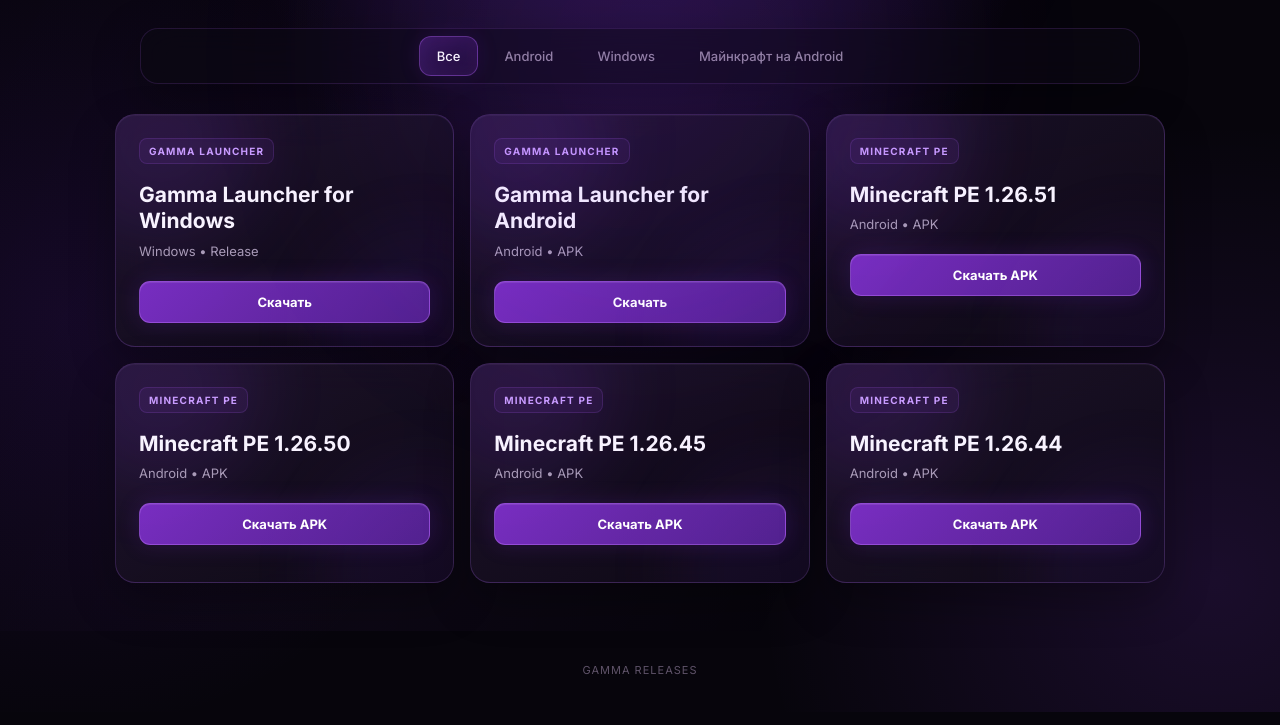
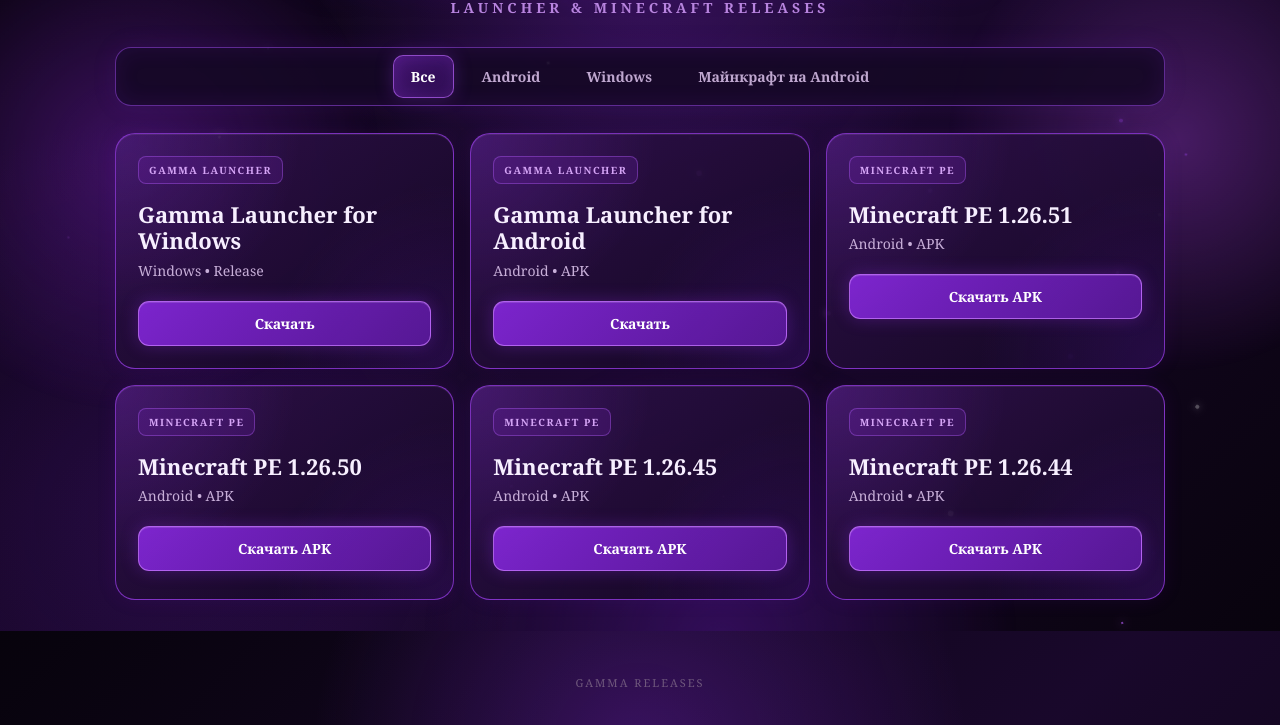
Before and after one commit to FlyRaz-mcpe/Gamma-launcher-realises-, a website: page index.html in a window 1280 px wide. Shown: the part 169-894 px from the top of the page. Drawn offline with Linux system fonts and the light colour scheme.

Commit message:
Add files via upload

```diff
--- a/index.html
+++ b/index.html
@@ -6,131 +6,154 @@
 <title>Gamma Releases</title>
 
 <style>
-@import url('https://fonts.googleapis.com/css2?family=Inter:wght@400;500;600;700;800&display=swap');
-
 *{box-sizing:border-box}
 
 :root{
-  --bg:#07050c;
-  --panel:rgba(20,14,31,.72);
-  --panel2:rgba(31,20,48,.78);
-  --line:rgba(177,112,255,.22);
-  --purple:#9d4cff;
-  --purple2:#c27aff;
-  --text:#f8f3ff;
-  --muted:#a99bb8;
+  --text:#f7efff;
+  --muted:#c8afd9;
 }
 
+html,body{margin:0;min-height:100%}
+
 body{
-  margin:0;
-  min-height:100vh;
   color:var(--text);
-  font-family:Inter,Arial,sans-serif;
+  font-family:Georgia,"Times New Roman",serif;
   background:
-    radial-gradient(ellipse at 50% -15%,rgba(145,62,255,.30),transparent 46%),
-    radial-gradient(circle at 5% 55%,rgba(107,35,205,.13),transparent 32%),
-    radial-gradient(circle at 95% 85%,rgba(156,67,255,.13),transparent 32%),
-    var(--bg);
+    radial-gradient(circle at 50% 15%,rgba(132,42,219,.34),transparent 35%),
+    radial-gradient(circle at 12% 85%,rgba(107,27,189,.20),transparent 30%),
+    linear-gradient(135deg,#07030c,#19082b 55%,#08030d);
+  background-attachment:fixed;
   overflow-x:hidden;
 }
 
-/* Atmosphere */
-body:before{
-  content:"";
+/* ---------- Ambient layer (GPU-friendly: no blur filters, transform/opacity only) ---------- */
+.ambient{
   position:fixed;
   inset:0;
+  z-index:0;
   pointer-events:none;
-  background:
-    linear-gradient(115deg,transparent 0%,rgba(177,100,255,.035) 45%,transparent 70%);
+  overflow:hidden;
+  contain:strict;
 }
 
-body:after{
-  content:"";
-  position:fixed;
-  width:520px;
-  height:520px;
-  left:50%;
-  top:28%;
-  transform:translate(-50%,-50%);
+.orb{
+  position:absolute;
   border-radius:50%;
-  background:rgba(128,45,255,.08);
-  filter:blur(100px);
-  pointer-events:none;
+  will-change:transform;
+}
+.orb1{width:520px;height:520px;left:-200px;top:14%;
+  background:radial-gradient(circle,rgba(139,37,216,.38),transparent 68%);
+  animation:orbFloat1 18s ease-in-out infinite}
+.orb2{width:480px;height:480px;right:-180px;top:4%;
+  background:radial-gradient(circle,rgba(192,76,255,.30),transparent 68%);
+  animation:orbFloat2 22s ease-in-out infinite}
+.orb3{width:620px;height:620px;left:34%;bottom:-340px;
+  background:radial-gradient(circle,rgba(95,25,170,.42),transparent 68%);
+  animation:orbFloat3 26s ease-in-out infinite}
+
+@keyframes orbFloat1{0%,100%{transform:translate3d(0,0,0)}50%{transform:translate3d(120px,-70px,0)}}
+@keyframes orbFloat2{0%,100%{transform:translate3d(0,0,0)}50%{transform:translate3d(-100px,90px,0)}}
+@keyframes orbFloat3{0%,100%{transform:translate3d(0,0,0)}50%{transform:translate3d(-80px,-60px,0)}}
+
+/* Particles */
+.particle{
+  position:absolute;
+  left:var(--x);
+  top:var(--y);
+  width:var(--s);
+  height:var(--s);
+  background:var(--pc);
+  box-shadow:0 0 8px var(--pc);
+  opacity:0;
+  will-change:transform,opacity;
+  animation:particleFloat var(--dur) ease-in-out infinite;
+  animation-delay:var(--delay);
+}
+.particle.circle{border-radius:50%}
+.particle.square{border-radius:2px}
+.particle.star{clip-path:polygon(50% 0%,61% 36%,100% 50%,61% 64%,50% 100%,39% 64%,0% 50%,39% 36%);box-shadow:none}
+
+@keyframes particleFloat{
+  0%,100%{transform:translate3d(0,0,0) rotate(0deg) scale(.72);opacity:0}
+  12%{opacity:var(--o)}
+  32%{transform:translate3d(var(--mx1),var(--my1),0) rotate(75deg) scale(1)}
+  55%{transform:translate3d(var(--mx2),var(--my2),0) rotate(165deg) scale(.86)}
+  78%{transform:translate3d(var(--mx3),var(--my3),0) rotate(260deg) scale(1.08)}
+  90%{opacity:var(--o)}
 }
 
-/* Header */
+/* Pause everything when tab is hidden */
+.ambient.paused .orb,
+.ambient.paused .particle{animation-play-state:paused}
+
+/* ---------- Layout ---------- */
 header{
   position:relative;
+  z-index:2;
   text-align:center;
-  padding:58px 18px 30px;
+  padding:55px 18px 30px;
 }
 
 .logo{
   margin:0;
-  font-size:clamp(42px,11vw,78px);
-  line-height:1;
-  font-weight:800;
-  letter-spacing:-3px;
+  font-size:clamp(42px,11vw,76px);
+  font-weight:700;
+  letter-spacing:1px;
   text-shadow:
-    0 0 12px rgba(178,91,255,.75),
-    0 0 38px rgba(129,46,255,.42);
+    0 0 6px rgba(255,210,255,.55),
+    0 0 20px rgba(180,76,255,.85),
+    0 0 45px rgba(119,31,214,.55);
 }
 
 .subtitle{
-  margin:15px 0 0;
-  color:#aa9bb8;
-  font-size:13px;
-  letter-spacing:2px;
+  margin:9px 0 0;
+  color:#b884df;
+  font-size:14px;
+  font-weight:700;
+  letter-spacing:4px;
   text-transform:uppercase;
 }
 
-/* Tabs */
 .tabs{
   position:relative;
+  z-index:3;
   display:flex;
+  flex-wrap:wrap;
   justify-content:center;
-  flex-wrap:wrap;
-  gap:8px;
-  width:min(1000px,calc(100% - 24px));
-  margin:0 auto 30px;
+  gap:10px;
+  width:min(1050px,calc(100% - 28px));
+  margin:0 auto 27px;
   padding:7px;
-  border:1px solid rgba(179,105,255,.15);
-  border-radius:18px;
-  background:rgba(12,8,19,.66);
-  backdrop-filter:blur(18px);
-  box-shadow:0 15px 50px rgba(0,0,0,.28);
+  border:1px solid rgba(156,71,235,.55);
+  border-radius:16px;
+  background:rgba(21,8,37,.88);
+  box-shadow:inset 0 0 22px rgba(124,36,205,.13),0 0 25px rgba(114,30,202,.12);
 }
 
 .tab{
   border:1px solid transparent;
+  border-radius:10px;
+  padding:11px 17px;
   background:transparent;
-  color:#93859f;
-  padding:11px 17px;
-  border-radius:12px;
+  color:#bfa7cf;
   cursor:pointer;
-  font:500 13px Inter,Arial,sans-serif;
-  transition:.2s ease;
+  font:700 14px Georgia,"Times New Roman",serif;
+  transition:color .2s,border-color .2s,background .2s,box-shadow .2s;
 }
 
-.tab:hover{
-  color:#e8d9f5;
-  background:rgba(139,69,211,.10);
+.tab:hover,
+.tab.active{
+  color:#fff;
+  border-color:rgba(191,105,255,.65);
+  background:linear-gradient(135deg,rgba(121,36,202,.46),rgba(65,17,115,.50));
+  box-shadow:inset 0 0 18px rgba(180,78,255,.18),0 0 18px rgba(155,58,240,.27);
 }
 
-.tab.active{
-  color:#fff;
-  border-color:rgba(183,105,255,.38);
-  background:linear-gradient(135deg,rgba(125,48,205,.34),rgba(79,29,130,.24));
-  box-shadow:
-    inset 0 0 18px rgba(171,83,255,.08),
-    0 0 22px rgba(145,55,255,.12);
-}
-
-/* Content */
 .container{
   position:relative;
+  z-index:2;
   width:min(1050px,calc(100% - 28px));
-  margin:0 auto 70px;
+  margin:0 auto 65px;
 }
 
 .grid{
@@ -139,256 +162,246 @@
   gap:16px;
 }
 
-/* Cards */
+/* ---------- Cards (glow via gradients instead of blur filters) ---------- */
 .card{
   position:relative;
-  min-height:220px;
-  padding:23px;
+  min-height:215px;
+  padding:22px;
   overflow:hidden;
+  border:1px solid rgba(145,58,220,.80);
   border-radius:20px;
-  border:1px solid var(--line);
   background:
-    linear-gradient(145deg,rgba(34,22,49,.82),rgba(13,9,19,.88));
-  backdrop-filter:blur(18px);
-  box-shadow:
-    inset 0 1px 0 rgba(255,255,255,.045),
-    0 18px 45px rgba(0,0,0,.28);
-  transition:transform .25s ease,border-color .25s ease,box-shadow .25s ease;
-}
-
-.card:before{
-  content:"";
-  position:absolute;
-  left:-50px;
-  top:-70px;
-  width:190px;
-  height:190px;
-  border-radius:50%;
-  background:rgba(158,70,255,.11);
-  filter:blur(35px);
-}
-
-.card:after{
-  content:"";
-  position:absolute;
-  right:-80px;
-  bottom:-100px;
-  width:220px;
-  height:220px;
-  border-radius:50%;
-  background:rgba(105,39,190,.09);
-  filter:blur(30px);
+    radial-gradient(circle at 0% 0%,rgba(160,62,255,.20),transparent 45%),
+    radial-gradient(circle at 100% 100%,rgba(100,25,185,.24),transparent 45%),
+    linear-gradient(145deg,rgba(48,17,76,.92),rgba(18,7,32,.96));
+  box-shadow:inset 0 1px rgba(255,255,255,.08),0 0 20px rgba(117,32,204,.10);
+  transition:transform .22s ease,border-color .22s ease,box-shadow .22s ease;
 }
 
 .card:hover{
-  transform:translateY(-5px);
-  border-color:rgba(190,116,255,.43);
-  box-shadow:
-    inset 0 1px 0 rgba(255,255,255,.06),
-    0 20px 50px rgba(0,0,0,.38),
-    0 0 35px rgba(142,54,255,.13);
-}
-
-.card > *{
-  position:relative;
-  z-index:2;
+  transform:translateY(-4px);
+  border-color:#b457ff;
+  box-shadow:inset 0 1px rgba(255,255,255,.11),0 0 30px rgba(153,59,242,.28);
 }
 
 .type{
-  display:inline-flex;
-  align-items:center;
-  padding:6px 9px;
+  display:inline-block;
+  padding:6px 10px;
   border-radius:8px;
-  color:#c99cff;
-  background:rgba(145,66,220,.09);
-  border:1px solid rgba(180,100,255,.16);
+  border:1px solid rgba(182,96,255,.38);
+  background:rgba(112,36,177,.24);
+  color:#d5a4f6;
   font-size:10px;
   font-weight:700;
-  letter-spacing:1.2px;
+  letter-spacing:1.5px;
 }
 
 .card h2{
-  margin:18px 0 8px;
-  font-size:21px;
-  line-height:1.25;
-  font-weight:700;
+  margin:17px 0 7px;
+  font-size:22px;
+  line-height:1.2;
 }
 
 .version{
+  margin-bottom:21px;
   color:var(--muted);
-  font-size:13px;
-  margin-bottom:22px;
+  font-size:14px;
 }
 
-/* Download */
 .download{
   display:block;
   width:100%;
-  padding:12px 16px;
+  padding:12px 15px;
   border-radius:11px;
+  border:1px solid rgba(201,122,255,.72);
+  background:linear-gradient(135deg,rgba(132,39,218,.92),rgba(91,25,157,.90));
+  color:#fff;
   text-align:center;
   text-decoration:none;
-  color:#fff;
-  font-size:13px;
+  font-size:14px;
   font-weight:700;
-  border:1px solid rgba(196,126,255,.38);
-  background:
-    linear-gradient(135deg,rgba(142,53,228,.82),rgba(96,38,167,.82));
-  box-shadow:
-    inset 0 1px rgba(255,255,255,.09),
-    0 0 22px rgba(137,50,235,.17);
-  transition:.2s ease;
+  box-shadow:inset 0 1px rgba(255,255,255,.13),0 0 17px rgba(145,47,234,.30);
+  transition:background .2s,box-shadow .2s;
 }
 
 .download:hover{
-  border-color:rgba(213,161,255,.65);
-  background:
-    linear-gradient(135deg,rgba(159,67,247,.95),rgba(108,42,184,.95));
-  box-shadow:
-    inset 0 1px rgba(255,255,255,.12),
-    0 0 28px rgba(155,61,255,.34);
-  transform:translateY(-1px);
+  background:linear-gradient(135deg,rgba(164,61,247,.98),rgba(106,31,181,.98));
+  box-shadow:inset 0 1px rgba(255,255,255,.18),0 0 27px rgba(170,72,255,.48);
 }
 
-/* Empty */
 .empty{
   display:none;
-  padding:60px 15px;
   text-align:center;
-  color:#8f819b;
+  padding:55px 10px;
+  color:#9d88aa;
 }
 
-/* Footer */
 footer{
+  position:relative;
+  z-index:2;
+  padding:10px 20px 35px;
   text-align:center;
-  padding:10px 20px 35px;
-  color:#5f5369;
+  color:#6f587c;
   font-size:11px;
-  letter-spacing:1px;
+  letter-spacing:2px;
 }
 
 @media(max-width:600px){
-  header{padding:45px 16px 26px}
-  .logo{letter-spacing:-2px}
-  .tabs{
-    justify-content:flex-start;
-    overflow-x:auto;
-    flex-wrap:nowrap;
-    scrollbar-width:none;
-  }
+  header{padding-top:42px}
+  .logo{font-size:43px}
+  .subtitle{font-size:11px;letter-spacing:2.5px}
+  .tabs{justify-content:flex-start;overflow-x:auto;flex-wrap:nowrap;scrollbar-width:none}
   .tabs::-webkit-scrollbar{display:none}
   .tab{white-space:nowrap}
   .grid{grid-template-columns:1fr}
-  .card{min-height:205px}
+  .orb{opacity:.7}
+}
+
+@media(prefers-reduced-motion:reduce){
+  .orb,.particle{animation:none}
+  .particle{opacity:.6}
+  .card,.tab,.download{transition:none}
 }
 </style>
 </head>
 
 <body>
+<div class="ambient" id="ambient" aria-hidden="true">
+  <div class="orb orb1"></div>
+  <div class="orb orb2"></div>
+  <div class="orb orb3"></div>
+  <div id="particles"></div>
+</div>
 
 <header>
   <h1 class="logo">Gamma Releases</h1>
-  <p class="subtitle">Launcher & Minecraft Releases</p>
+  <p class="subtitle">Launcher &amp; Minecraft Releases</p>
 </header>
 
-<nav class="tabs">
-  <button class="tab active" onclick="filterCards('All',this)">Все</button>
-  <button class="tab" onclick="filterCards('Android',this)">Android</button>
-  <button class="tab" onclick="filterCards('Windows',this)">Windows</button>
-  <button class="tab" onclick="filterCards('Minecraft',this)">Майнкрафт на Android</button>
+<nav class="tabs" id="tabs">
+  <button class="tab active" data-filter="All">Все</button>
+  <button class="tab" data-filter="Android">Android</button>
+  <button class="tab" data-filter="Windows">Windows</button>
+  <button class="tab" data-filter="Minecraft">Майнкрафт на Android</button>
 </nav>
 
 <main class="container">
-  <section class="grid">
+  <section class="grid" id="grid">
 
     <article class="card" data-category="Windows">
       <span class="type">GAMMA LAUNCHER</span>
       <h2>Gamma Launcher for Windows</h2>
       <div class="version">Windows • Release</div>
-      <a class="download"
-         href="https://github.com/FlyRaz-mcpe/Gamma-launcher-realises-/raw/refs/heads/main/Gamma-launcher-for-Windows.exe">
-        Скачать
-      </a>
+      <a class="download" href="https://github.com/FlyRaz-mcpe/Gamma-launcher-realises-/raw/refs/heads/main/Gamma-launcher-for-Windows.exe">Скачать</a>
     </article>
 
     <article class="card" data-category="Android">
       <span class="type">GAMMA LAUNCHER</span>
       <h2>Gamma Launcher for Android</h2>
       <div class="version">Android • APK</div>
-      <a class="download"
-         href="https://github.com/FlyRaz-mcpe/Gamma-launcher-realises-/raw/refs/heads/main/Gamma-launcher-for-Android.apk">
-        Скачать
-      </a>
+      <a class="download" href="https://github.com/FlyRaz-mcpe/Gamma-launcher-realises-/raw/refs/heads/main/Gamma-launcher-for-Android.apk">Скачать</a>
     </article>
 
     <article class="card" data-category="Minecraft">
       <span class="type">MINECRAFT PE</span>
       <h2>Minecraft PE 1.26.51</h2>
       <div class="version">Android • APK</div>
-      <a class="download" href="https://mcpehub.org/engine/getfile.php?id=55998">
-        Скачать APK
-      </a>
+      <a class="download" href="https://mcpehub.org/engine/getfile.php?id=55998">Скачать APK</a>
     </article>
 
     <article class="card" data-category="Minecraft">
       <span class="type">MINECRAFT PE</span>
       <h2>Minecraft PE 1.26.50</h2>
       <div class="version">Android • APK</div>
-      <a class="download" href="https://mcpehub.org/engine/getfile.php?id=55989">
-        Скачать APK
-      </a>
+      <a class="download" href="https://mcpehub.org/engine/getfile.php?id=55989">Скачать APK</a>
     </article>
 
     <article class="card" data-category="Minecraft">
       <span class="type">MINECRAFT PE</span>
       <h2>Minecraft PE 1.26.45</h2>
       <div class="version">Android • APK</div>
-      <a class="download" href="https://mcpehub.org/engine/getfile.php?id=55381">
-        Скачать APK
-      </a>
+      <a class="download" href="https://mcpehub.org/engine/getfile.php?id=55381">Скачать APK</a>
     </article>
 
     <article class="card" data-category="Minecraft">
       <span class="type">MINECRAFT PE</span>
       <h2>Minecraft PE 1.26.44</h2>
       <div class="version">Android • APK</div>
-      <a class="download" href="https://mcpehub.org/engine/getfile.php?id=54994">
-        Скачать APK
-      </a>
+      <a class="download" href="https://mcpehub.org/engine/getfile.php?id=54994">Скачать APK</a>
     </article>
 
   </section>
 
-  <div class="empty" id="empty">
-    В этой категории пока нет релизов.
-  </div>
+  <div class="empty" id="empty">В этой категории пока нет релизов.</div>
 </main>
 
 <footer>GAMMA RELEASES</footer>
 
 <script>
-function filterCards(category, button) {
-  document.querySelectorAll(".tab").forEach(tab => {
-    tab.classList.remove("active");
+(function(){
+  "use strict";
+
+  /* ---------- Particles ---------- */
+  var reduce = window.matchMedia("(prefers-reduced-motion: reduce)").matches;
+  var small  = window.matchMedia("(max-width: 600px)").matches;
+  var count  = reduce ? 0 : (small ? 14 : 30);
+
+  var layer  = document.getElementById("particles");
+  var shapes = ["circle","square","star"];
+  var colors = ["#dca9ff","#b85cff","#ffffff","#c76aff","#9d43ef"];
+  var rnd = Math.random;
+  var frag = document.createDocumentFragment();
+
+  for (var i = 0; i < count; i++) {
+    var el = document.createElement("i");
+    var st = el.style;
+    el.className = "particle " + shapes[(rnd() * 3) | 0];
+    st.setProperty("--x",  (rnd() * 100).toFixed(1) + "%");
+    st.setProperty("--y",  (rnd() * 100).toFixed(1) + "%");
+    st.setProperty("--s",  (rnd() * 4 + 2).toFixed(1) + "px");
+    st.setProperty("--o",  (rnd() * .5 + .35).toFixed(2));
+    st.setProperty("--pc", colors[(rnd() * colors.length) | 0]);
+    st.setProperty("--mx1",(rnd() * 100 - 50).toFixed(0) + "px");
+    st.setProperty("--my1",(rnd() * 120 - 60).toFixed(0) + "px");
+    st.setProperty("--mx2",(rnd() * 160 - 80).toFixed(0) + "px");
+    st.setProperty("--my2",(rnd() * 160 - 80).toFixed(0) + "px");
+    st.setProperty("--mx3",(rnd() * 220 - 110).toFixed(0) + "px");
+    st.setProperty("--my3",(rnd() * 220 - 110).toFixed(0) + "px");
+    st.setProperty("--dur",(rnd() * 9 + 10).toFixed(1) + "s");
+    st.setProperty("--delay",(-rnd() * 15).toFixed(1) + "s");
+    frag.appendChild(el);
+  }
+  layer.appendChild(frag);
+
+  /* Pause animations when the tab is hidden */
+  var ambient = document.getElementById("ambient");
+  document.addEventListener("visibilitychange", function(){
+    ambient.classList.toggle("paused", document.hidden);
   });
 
-  button.classList.add("active");
+  /* ---------- Tabs / filter ---------- */
+  var tabs  = document.getElementById("tabs");
+  var cards = Array.prototype.slice.call(document.querySelectorAll(".card"));
+  var empty = document.getElementById("empty");
 
-  let visible = 0;
+  tabs.addEventListener("click", function(e){
+    var btn = e.target.closest(".tab");
+    if (!btn) return;
 
-  document.querySelectorAll(".card").forEach(card => {
-    const show =
-      category === "All" ||
-      card.dataset.category === category;
+    var active = tabs.querySelector(".active");
+    if (active) active.classList.remove("active");
+    btn.classList.add("active");
 
-    card.style.display = show ? "" : "none";
-
-    if (show) visible++;
+    var category = btn.dataset.filter;
+    var visible = 0;
+    cards.forEach(function(card){
+      var show = category === "All" || card.dataset.category === category;
+      card.hidden = !show;
+      if (show) visible++;
+    });
+    empty.style.display = visible ? "none" : "block";
   });
-
-  document.getElementById("empty").style.display =
-    visible ? "none" : "block";
-}
+})();
 </script>
 
 </body>
```
